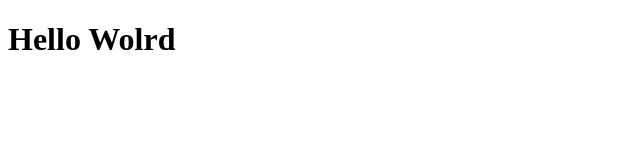
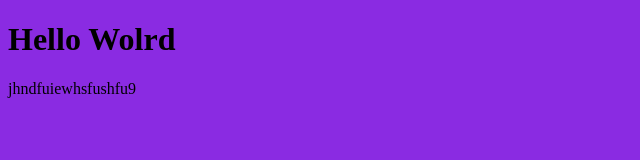
Before and after one commit to AshGalm/Demo, a plain HTML site: page index.html in a window 1280 px wide. Shown: the whole page, without its empty margins (0-640 px from the left). Drawn offline with Linux system fonts and the light colour scheme.

Commit message:
add link

```diff
--- a/index.html
+++ b/index.html
@@ -4,9 +4,11 @@
     <meta charset="UTF-8">
     <meta http-equiv="X-UA-Compatible" content="IE=edge">
     <meta name="viewport" content="width=device-width, initial-scale=1.0">
+    <link rel="stylesheet" href="index.css">
     <title>Demo</title>
 </head>
 <body>
      <h1>Hello Wolrd</h1>
+     <p>jhndfuiewhsfushfu9</p>
 </body>
 </html>
```
